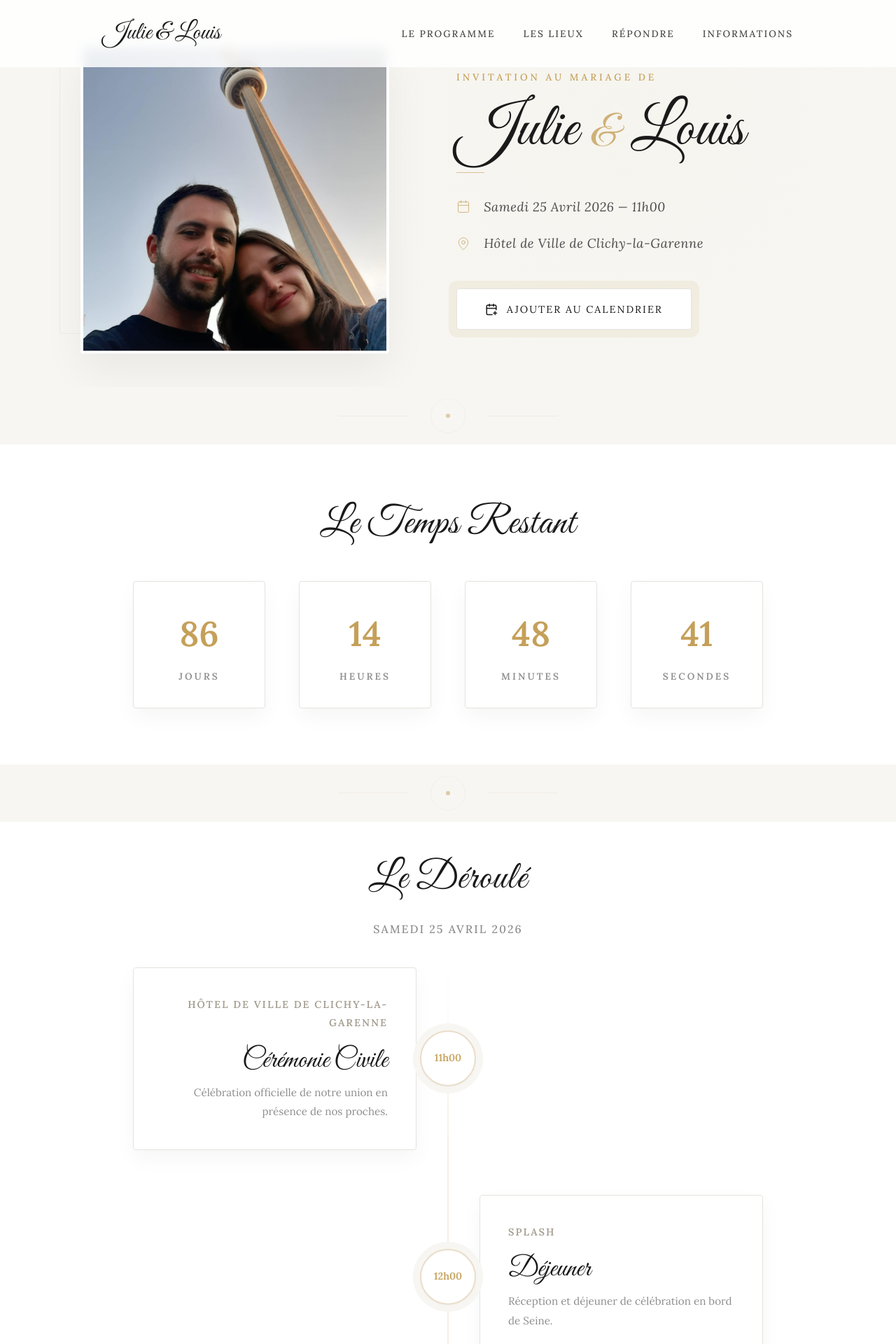
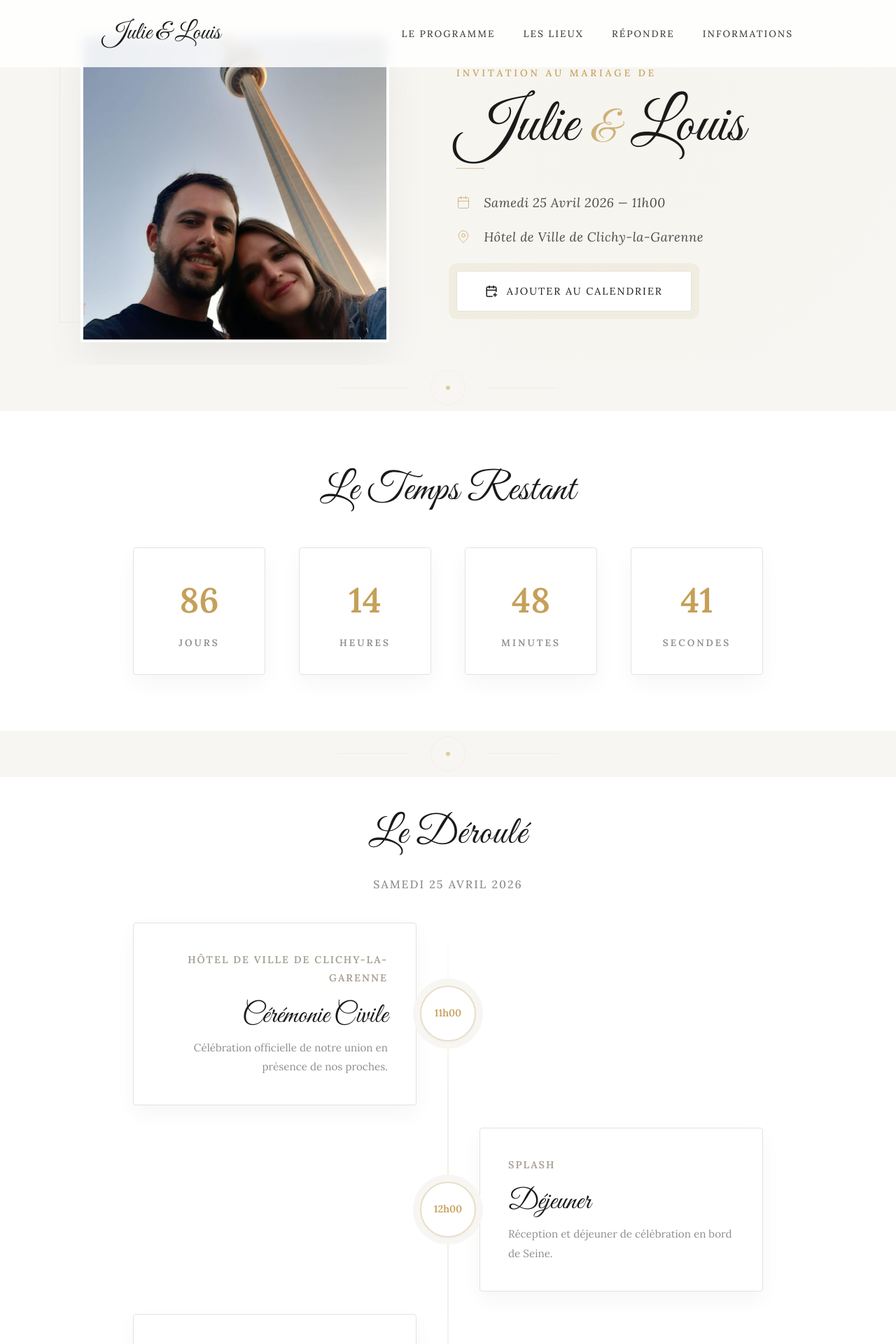
Before and after one commit to louisapaire-max/louis, a React (Vite) app: page / in a window 1280 px wide. Shown: the top 1920 px of the page at 70% size. Built offline with nearby package versions, Linux system fonts and the light colour scheme.

Commit message:
Reduce vertical spacing between blocks and within sections for a more compact design

```diff
--- a/src/components/FAQ/FAQ.css
+++ b/src/components/FAQ/FAQ.css
@@ -24,7 +24,7 @@
   display: grid;
   grid-template-columns: repeat(3, minmax(0, 1fr));
   gap: 1.5rem;
-  margin-bottom: 3rem;
+  margin-bottom: 2rem;
 }
 
 .info-card {
--- a/src/components/GoogleMap/GoogleMap.css
+++ b/src/components/GoogleMap/GoogleMap.css
@@ -1,6 +1,6 @@
 /* GoogleMap Section - Design Invitation de Luxe */
 .google-map {
-  padding: 5rem 2rem;
+  padding: 3rem 2rem;
   background-color: var(--bg-light);
   /* Trame de fond discrète */
   background-image: linear-gradient(var(--border-color) 1px, transparent 1px), linear-gradient(90deg, var(--border-color) 1px, transparent 1px);
--- a/src/components/Hero/Hero.css
+++ b/src/components/Hero/Hero.css
@@ -4,7 +4,7 @@
   background-color: var(--bg-light);
   /* Dégradé champagne très subtil */
   background-image: radial-gradient(circle at 70% 30%, rgba(197, 160, 89, 0.02) 0%, transparent 50%);
-  padding: 4rem 2rem 3rem;
+  padding: 3rem 2rem 2rem;
   overflow: hidden;
 }
 
@@ -111,8 +111,8 @@
 .hero-details {
   display: flex;
   flex-direction: column;
-  gap: 1.2rem;
-  margin-bottom: 3rem;
+  gap: 1rem;
+  margin-bottom: 2rem;
 }
 
 .hero-detail-item {
--- a/src/components/Program/Program.css
+++ b/src/components/Program/Program.css
@@ -53,7 +53,7 @@
   display: flex;
   justify-content: center;
   align-items: center;
-  margin-bottom: 4rem;
+  margin-bottom: 2rem;
   position: relative;
   width: 100%;
 }
--- a/src/components/RSVPSection/RSVPSection.css
+++ b/src/components/RSVPSection/RSVPSection.css
@@ -1,6 +1,6 @@
 /* RSVP Section - Formulaire Intégré Premium */
 .rsvp {
-  padding: 4rem 2rem;
+  padding: 3rem 2rem;
   background: var(--bg-light);
 }
 
--- a/src/components/SectionDivider/SectionDivider.css
+++ b/src/components/SectionDivider/SectionDivider.css
@@ -3,7 +3,7 @@
   display: flex;
   align-items: center;
   justify-content: center;
-  padding: 1rem 0;
+  padding: 0.5rem 0;
   background-color: transparent;
 }
 
--- a/src/components/Weather/Weather.css
+++ b/src/components/Weather/Weather.css
@@ -1,6 +1,6 @@
 /* Weather Section - Raffinement et Analyse Météorologique */
 .weather {
-  padding: 5rem 2rem;
+  padding: 3rem 2rem;
   background-color: var(--white);
   border-top: 1px solid var(--border-color);
   border-bottom: 1px solid var(--border-color);
--- a/src/styles/reset.css
+++ b/src/styles/reset.css
@@ -52,12 +52,12 @@ img {
 
 /* Utility Classes for Design */
 .section-padding {
-  padding: 8rem 2rem;
+  padding: 4rem 2rem;
 }
 
 @media (max-width: 768px) {
   .section-padding {
-    padding: 5rem 1.5rem;
+    padding: 3rem 1.5rem;
   }
 }
 
```
